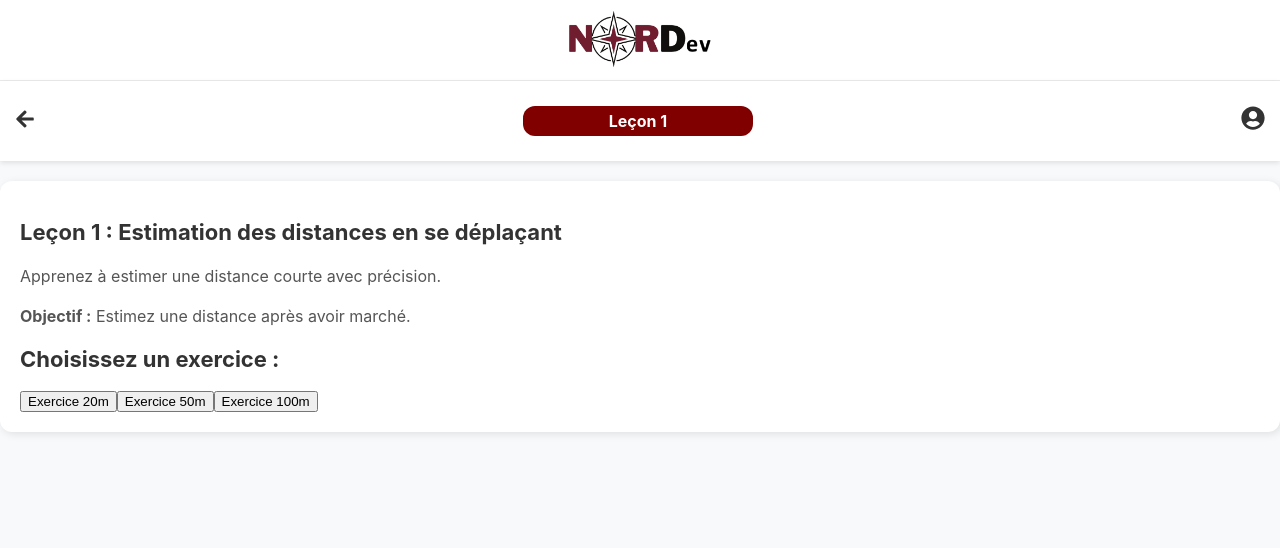
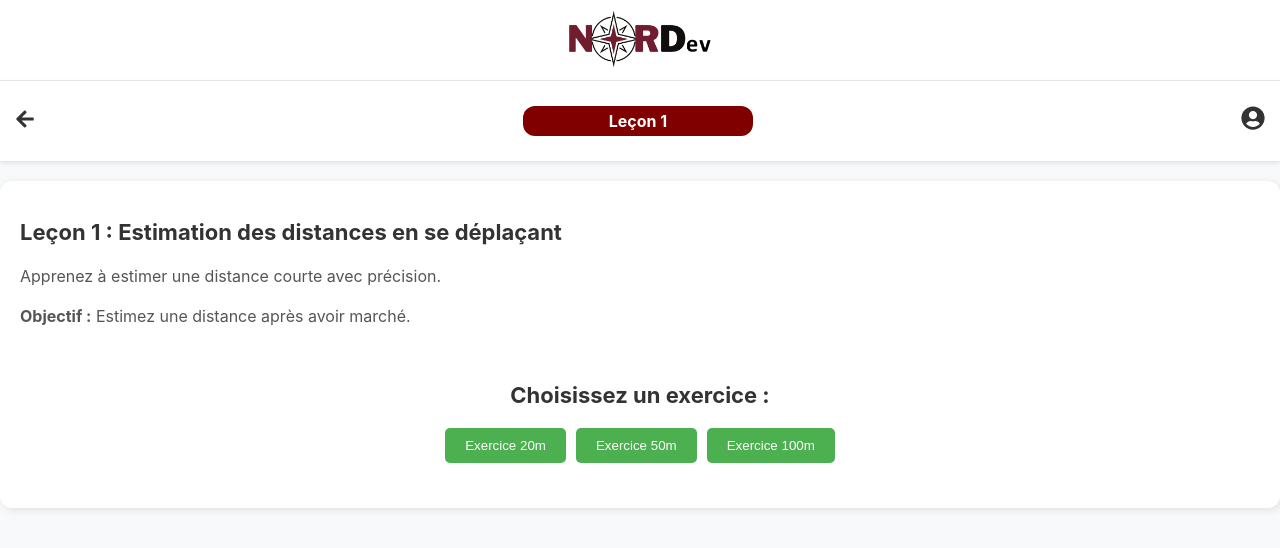
Before and after one commit to ZoeNigron/NORD, a React (Create React App) app in the folder nordev/: page /menu-lecons/1 in a window 1280 px wide. Shown: the top 548 px of the page. Built offline with nearby package versions, Linux system fonts and the light colour scheme.

Commit message:
avancement lecon1

```diff
--- a/nordev/src/App.js
+++ b/nordev/src/App.js
@@ -3,8 +3,6 @@ import Accueil from "./pages/Accueil";
 import Competence from "./pages/Competence";
 import Distance from "./pages/Distance";
 import MenuLecon from "./pages/MenuLecon";
-import Lecon2 from "./pages/Lecon2";
-//import Lecon1 from "./pages/Lecon1";
 import "./App.css";
 
 function App() {
@@ -16,11 +14,9 @@ function App() {
         <Route path="/evaluer-les-distances" element={<Distance />} />
         <Route path="/menu-lecons" element={<MenuLecon />} />
         <Route path="/menu-lecons/:id" element={<MenuLecon />} />
-        <Route path="/faire-lecon/:id" element={<Lecon2 />} />
       </Routes>
     </Router>
   );
 }
 
-
 export default App;
--- a/nordev/src/components/Carte/Carte.js
+++ b/nordev/src/components/Carte/Carte.js
@@ -7,7 +7,7 @@ function Carte ({ children }) {
     <div className="carte-container">
       <MapContainer
         center={[48.8566, 2.3522]} // coordonnées par défaut : Paris
-        zoom={13}
+        zoom={30}
         style={{ height: "100%", width: "100%" }}
       >
         <TileLayer
--- /dev/null
+++ b/nordev/src/components/DistanceLecon1.css
@@ -0,0 +1,12 @@
+.distance-lecon-container {
+    display: flex;
+    flex-direction: column;
+    align-items: center;
+    padding: 20px;
+  }
+
+  .bouton-action-container {
+    margin-top: 15px;  /* ✅ Décale le bouton vers le bas */
+    display: flex;
+    justify-content: center;
+  }
--- a/nordev/src/components/DistanceLecon1.js
+++ b/nordev/src/components/DistanceLecon1.js
@@ -1,66 +1,78 @@
 import React, { useState } from "react";
+import { Marker, Popup } from "react-leaflet"; // ✅ Import des composants Leaflet
 import Carte from "./Carte/Carte";
 import PositionUtilisateur from "./PositionUtilisateur";
+import BoutonAction from "./BoutonAction/BoutonAction";
 import CalculDistance from "./CalculDistance/CalculDistance";
-import BoutonAction from "./BoutonAction/BoutonAction";
-import AnalyseEstimation from "./AnalyseEstimation/AnalyseEstimation";
+import IconePosition from "./IconePosition"; // ✅ Icône personnalisée
+import "./DistanceLecon1.css";
 
-const exercices = [
-  { id: 1, nom: "Exercice 20m", distanceCible: 20 },
-  { id: 2, nom: "Exercice 50m", distanceCible: 50 },
-  { id: 3, nom: "Exercice 100m", distanceCible: 100 }
-];
-
-const DistanceLecon1 = () => {
-  const [exerciceActif, setExerciceActif] = useState(null);
+const DistanceLecon1 = ({ exercice, onRetour, onDistanceCalculee }) => {
   const [positionDepart, setPositionDepart] = useState(null);
   const [positionArrivee, setPositionArrivee] = useState(null);
-  const [phase, setPhase] = useState("selection");
-  const [distanceParcourue, setDistanceParcourue] = useState(null);
+  const [phase, setPhase] = useState("ready");
 
-  const handleLeconSelect = (lecon) => {
-    setExerciceActif(lecon);
-    setPhase("start");
-  };
-
-  const handlePositionTrouvee = (coordonnees) => {
+  const handlePositionCapture = (coordonnees) => {
     if (phase === "start") {
       setPositionDepart(coordonnees);
-      console.log("Position de départ:", coordonnees);
-      setPhase("end");
+      setPhase("move");
     } else if (phase === "end") {
       setPositionArrivee(coordonnees);
-      console.log("Position d'arrivée:", coordonnees);
       setPhase("done");
     }
   };
 
+  const handleDistanceCalculee = (distance) => {
+    onDistanceCalculee(distance);
+  };
+
+  if (!exercice) {
     return (
       <div>
-      {phase === "selection" && (
-        <div>
-          <h2>Choisissez un exercice :</h2>
-          {exercices.map((lecon) => (
-            <button key={lecon.id} onClick={() => handleLeconSelect(lecon)}>
-              {lecon.nom}
-            </button>
-          ))}
+        <h3>Aucun exercice sélectionné.</h3>
+        <button onClick={onRetour}>Revenir au menu</button>
+      </div>
+    );
+  }
+
+  return (
+    <div className="distance-lecon-container">
+      <h3>{exercice.nom}</h3>
+      <Carte>
+        {phase === "ready" && (
+          <div className="bouton-action-container">
+            <BoutonAction texte="Démarrer" onClick={() => setPhase("start")} />
           </div>
         )}
 
-      {exerciceActif && (
-        <div>
-          <h3>{exerciceActif.nom}</h3>
-          <Carte>
-            <BoutonAction
-              texte={phase === "start" ? "Démarrer" : "Terminer"}
-              onClick={() => {
-                setPhase(phase === "start" ? "end" : "done");
-              }}
-            />
+        {phase === "start" && (
+          <PositionUtilisateur positionTrouvee={handlePositionCapture} />
+        )}
 
-            {(phase === "start" || phase === "end") && (
-              <PositionUtilisateur positionTrouvee={handlePositionTrouvee} />
+        {phase === "move" && (
+          <>
+            <p>Déplacez-vous puis cliquez sur "Terminer".</p>
+            <div className="bouton-action-container">
+              <BoutonAction texte="Terminer" onClick={() => setPhase("end")} />
+            </div>
+          </>
+        )}
+
+        {phase === "end" && (
+          <PositionUtilisateur positionTrouvee={handlePositionCapture} />
+        )}
+
+        {/* ✅ Affichage des marqueurs */}
+        {positionDepart && (
+          <Marker position={positionDepart} icon={IconePosition}>
+            <Popup>Position de départ 📍</Popup>
+          </Marker>
+        )}
+
+        {positionArrivee && (
+          <Marker position={positionArrivee} icon={IconePosition}>
+            <Popup>Position d'arrivée 🏁</Popup>
+          </Marker>
         )}
       </Carte>
 
@@ -68,29 +80,12 @@ const DistanceLecon1 = () => {
         <CalculDistance
           point1={positionDepart}
           point2={positionArrivee}
-              onDistanceCalculee={(distance) => setDistanceParcourue(distance)}
-            />
-          )}
-
-          {phase === "done" && distanceParcourue !== null && (
-            <AnalyseEstimation
-              distance={distanceParcourue}
-              estimation={exerciceActif.distanceCible}
+          setDistance={handleDistanceCalculee}
         />
       )}
 
       {phase === "done" && (
-            <button onClick={() => {
-              setExerciceActif(null);
-              setPositionDepart(null);
-              setPositionArrivee(null);
-              setDistanceParcourue(null);
-              setPhase("selection");
-            }}>
-              Revenir au menu
-            </button>
-          )}
-        </div>
+        <button onClick={onRetour}>Revenir au menu</button>
       )}
     </div>
   );
--- a/nordev/src/components/PositionUtilisateur.js
+++ b/nordev/src/components/PositionUtilisateur.js
@@ -14,7 +14,7 @@ function PositionUtilisateur({ positionTrouvee }) {
       .then((coordonnees) => {
         console.log("Position récupérée :", coordonnees);
         setPosition(coordonnees);
-        map.setView(coordonnees, 13); // pour centrer la carte sur les coordonnées
+        map.setView(coordonnees, 30); // pour centrer la carte sur les coordonnées
         if (positionTrouvee) {
           positionTrouvee(coordonnees);
         }
@@ -39,3 +39,5 @@ function PositionUtilisateur({ positionTrouvee }) {
 }
 
 export default PositionUtilisateur;
+
+// faire un composant affichagedumarqueur
--- /dev/null
+++ b/nordev/src/components/SelectionExercice/SelectionExercice.css
@@ -0,0 +1,25 @@
+.selection-container {
+    padding: 20px;
+    text-align: center;
+  }
+
+  .selection-title {
+    font-size: 24px;
+    margin-bottom: 15px;
+    color: #333;
+  }
+
+  .selection-button {
+    margin: 5px;
+    padding: 10px 20px;
+    background-color: #4CAF50;
+    color: white;
+    border: none;
+    border-radius: 5px;
+    cursor: pointer;
+    transition: background-color 0.3s ease;
+  }
+
+  .selection-button:hover {
+    background-color: #45a049;
+  }
--- /dev/null
+++ b/nordev/src/components/SelectionExercice/SelectionExercice.js
@@ -0,0 +1,21 @@
+import React from "react";
+import "./SelectionExercice.css";
+
+function SelectionExercice({ exercices, onSelect }) {
+  return (
+    <div className="selection-container">
+      <h2 className="selection-title">Choisissez un exercice :</h2>
+      {exercices.map((exercice) => (
+        <button
+          key={exercice.id}
+          onClick={() => onSelect(exercice)}
+          className="selection-button"
+        >
+          {exercice.nom}
+        </button>
+      ))}
+    </div>
+  );
+}
+
+export default SelectionExercice;
--- a/nordev/src/pages/Lecon1.js
+++ b/nordev/src/pages/Lecon1.js
@@ -0,0 +1,44 @@
+import React, { useState } from "react";
+import SelectionExercice from "../components/SelectionExercice/SelectionExercice";
+import DistanceLecon1 from "../components/DistanceLecon1";
+import AnalyseEstimation from "../components/AnalyseEstimation/AnalyseEstimation";
+import exercices from "../services/exercices";
+
+function Lecon1() {
+  const [exerciceActif, setExerciceActif] = useState(null); // Aucun exercice actif au départ
+  const [distanceParcourue, setDistanceParcourue] = useState(null);
+
+  const handleRetour = () => {
+    setExerciceActif(null);          // On revient à la sélection des exercices
+    setDistanceParcourue(null);      // On réinitialise la distance parcourue
+  };
+
+  return (
+    <div>
+      {/* Affiche la sélection des exercices si aucun exercice n'est actif */}
+      {!exerciceActif ? (
+        <SelectionExercice
+          exercices={exercices}
+          onSelect={setExerciceActif}  // Lors de la sélection, on définit l'exercice actif
+        />
+      ) : (
+        <div>
+          <DistanceLecon1
+            exercice={exerciceActif}
+            onRetour={handleRetour}
+            onDistanceCalculee={setDistanceParcourue}
+          />
+
+          {distanceParcourue !== null && (
+            <AnalyseEstimation
+              distance={distanceParcourue}
+              estimation={exerciceActif.distanceCible}
+            />
+          )}
+        </div>
+      )}
+    </div>
+  );
+}
+
+export default Lecon1;
--- a/nordev/src/pages/MenuLecon.js
+++ b/nordev/src/pages/MenuLecon.js
@@ -3,16 +3,16 @@ import { useParams, Link } from "react-router-dom";
 import BarreNavig from "../components/Navigation/BarreNavig";
 import lecons from "../services/lecons";
 import Entete from "../components/Entete/Entete";
-import DistanceLecon1 from "../components/DistanceLecon1"; // Import correct pour la Leçon 1
-import Lecon2 from "./Lecon2"; // Assurez-vous que Lecon2 est bien exporté par défaut
+import Lecon1 from "./Lecon1";
+import Lecon2 from "./Lecon2";
 import "./MenuLecon.css";
 
-const MenuLecons = () => {
-  const { id } = useParams(); // Récupérer l'ID de la leçon (si présent)
+function MenuLecons () {
+  const { id } = useParams();
   const lecon = id ? lecons.find((lecon) => lecon.id === parseInt(id)) : null;
 
   const renderLecon = () => {
-    if (id === "1") return <DistanceLecon1 />;
+    if (id === "1") return <Lecon1 />;
     if (id === "2") return <Lecon2 />;
     return <p>Leçon non trouvée.</p>;
   };
--- /dev/null
+++ b/nordev/src/services/exercices.js
@@ -0,0 +1,7 @@
+const exercices = [
+  { id: 1, nom: "Exercice 20m", distanceCible: 20 },
+  { id: 2, nom: "Exercice 50m", distanceCible: 50 },
+  { id: 3, nom: "Exercice 100m", distanceCible: 100 },
+];
+
+export default exercices;
--- a/nordev/src/services/lecons.js
+++ b/nordev/src/services/lecons.js
@@ -1,4 +1,3 @@
-// leconsData.js
 const lecons = [
     {
       id: 1,
@@ -12,7 +11,6 @@ const lecons = [
       description: "Développez vos compétences pour des distances moyennes.",
       objectif: "Estimez une distance en regardant devant soi.",
     },
-    // Ajoutez d'autres leçons si nécessaire
   ];
 
   export default lecons;
```
Lines whose indentation alone changed are shown as unchanged.
